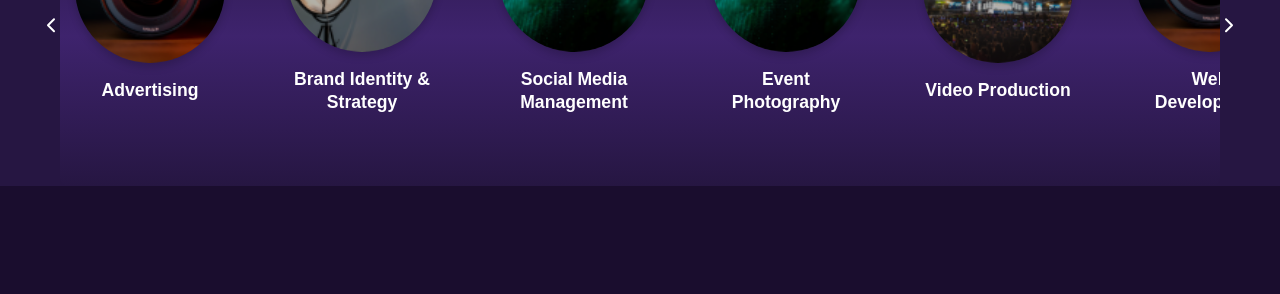
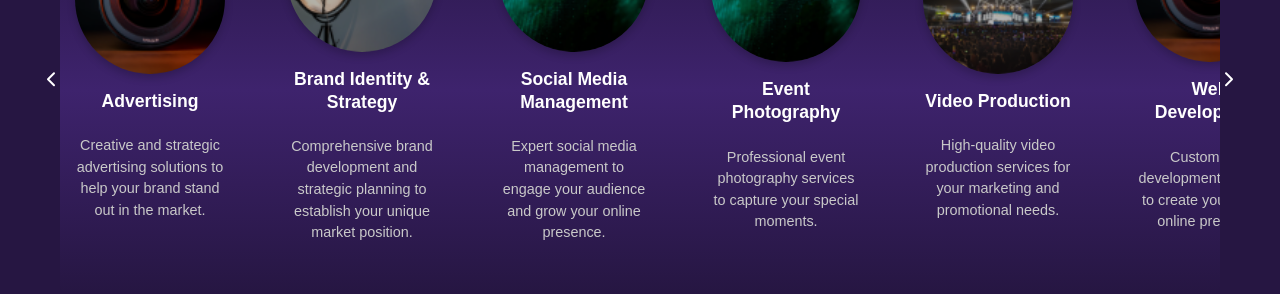
Before and after one commit to shamsabdulwhab/Juthoor, a React (Vite) app: page / in a window 1280 px wide. Shown: the part 1340-1634 px from the top of the page. Built offline with nearby package versions, Linux system fonts and the light colour scheme.

Commit message:
Local Verification Before Deploy

```diff
--- a/src/mock/mockData.ts
+++ b/src/mock/mockData.ts
@@ -3,43 +3,50 @@ export const servicesData = [
     id: 1,
     image: '/Ellipse 1.png',
     title: 'Advertising',
+    description: 'Creative and strategic advertising solutions to help your brand stand out in the market.'
   },
   {
     id: 2,
     image: '/Ellipse 2.png',
     title: 'Brand Identity & Strategy',
+    description: 'Comprehensive brand development and strategic planning to establish your unique market position.'
   },
   {
     id: 3,
     image: '/Ellipse 3.png',
     title: 'Social Media Management',
+    description: 'Expert social media management to engage your audience and grow your online presence.'
   },
   {
     id: 4,
     image: '/Ellipse 3.png',
     title: 'Event Photography',
+    description: 'Professional event photography services to capture your special moments.'
   },
   {
     id: 5,
     image: '/Ellipse 5 (1).png',
     title: 'Video Production',
+    description: 'High-quality video production services for your marketing and promotional needs.'
   },
   {
     id: 6,
     image: '/Ellipse 1.png',
     title: 'Web Development',
+    description: 'Custom web development solutions to create your perfect online presence.'
   },
   {
     id: 7,
     image: '/Ellipse 2.png',
     title: 'Mobile App Development',
+    description: 'Innovative mobile app development to bring your ideas to life.'
   },
   {
     id: 8,
     image: '/Ellipse 3.png',
     title: 'UI/UX Design',
-  },
-
+    description: 'User-centered design solutions to create engaging and intuitive digital experiences.'
+  }
 ];
 
 export const testimonialsData = [
```
